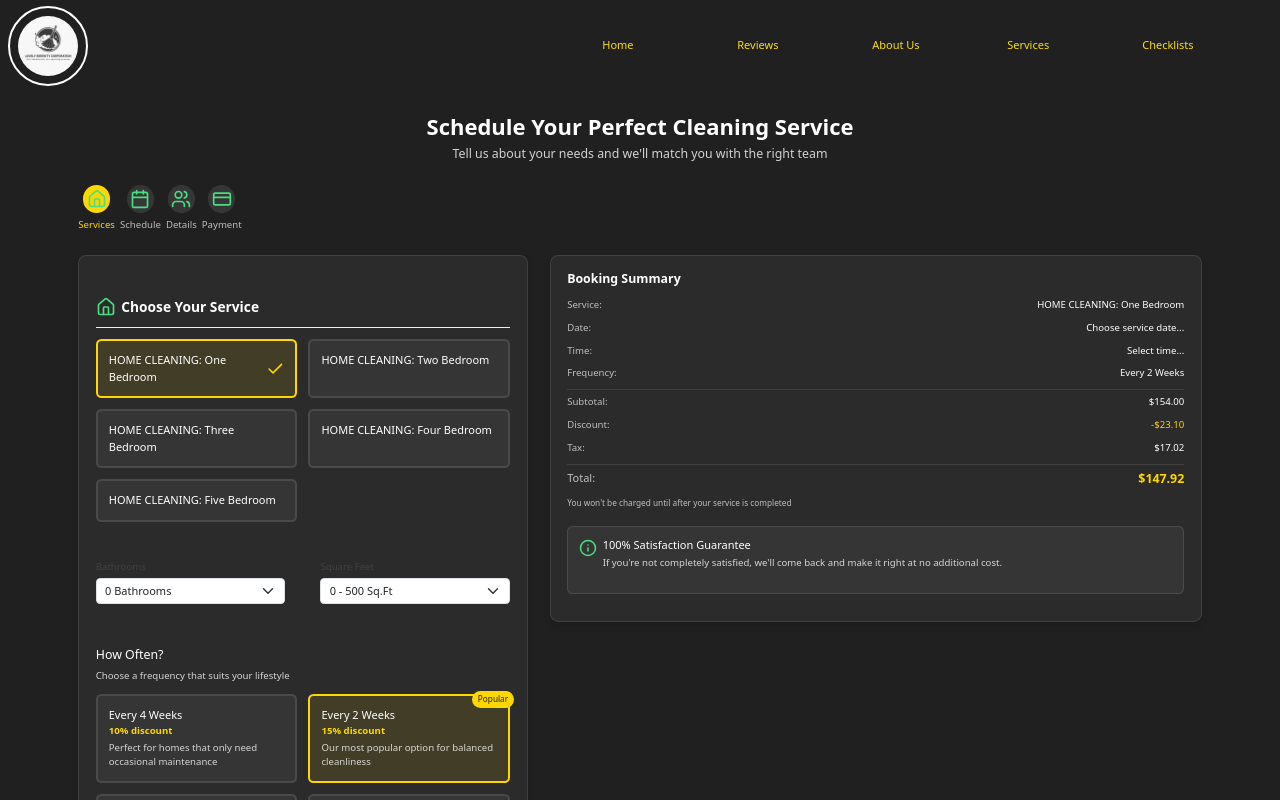
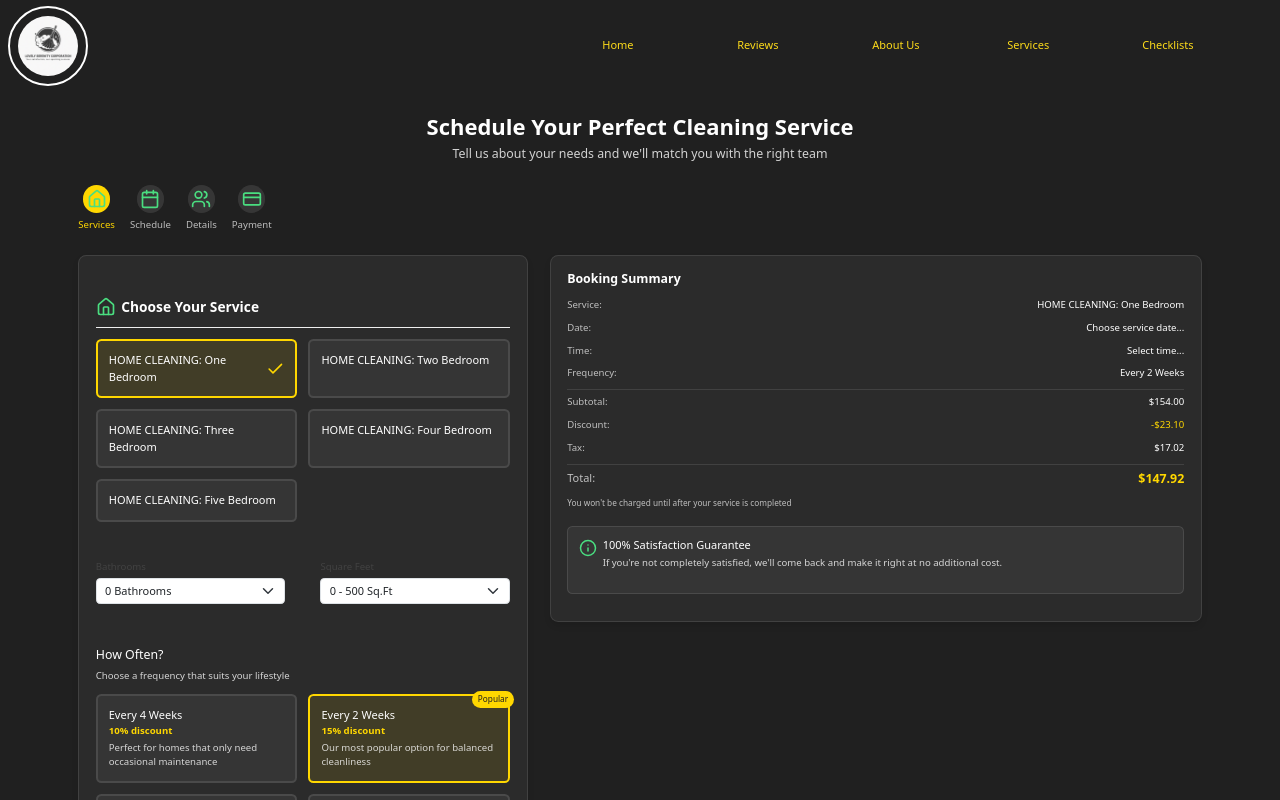
Before and after one commit to DjaniNanda/Online-Booking-Cleaning-Services, a React (Create React App) app in the folder frontend/: page /bookingform in a window 1280 px wide. Shown: the top 800 px of the page. Built offline with nearby package versions, Linux system fonts and the light colour scheme.

Commit message:
Update BookingForm.css

```diff
--- a/frontend/src/views/BookingForm.css
+++ b/frontend/src/views/BookingForm.css
@@ -116,7 +116,7 @@ body {
   display: flex;
   flex-direction: column;
   align-items: center;
-  margin-right: 5px;
+  margin-right: 15px;
   width: 25%;
   position: relative;
 }
```
